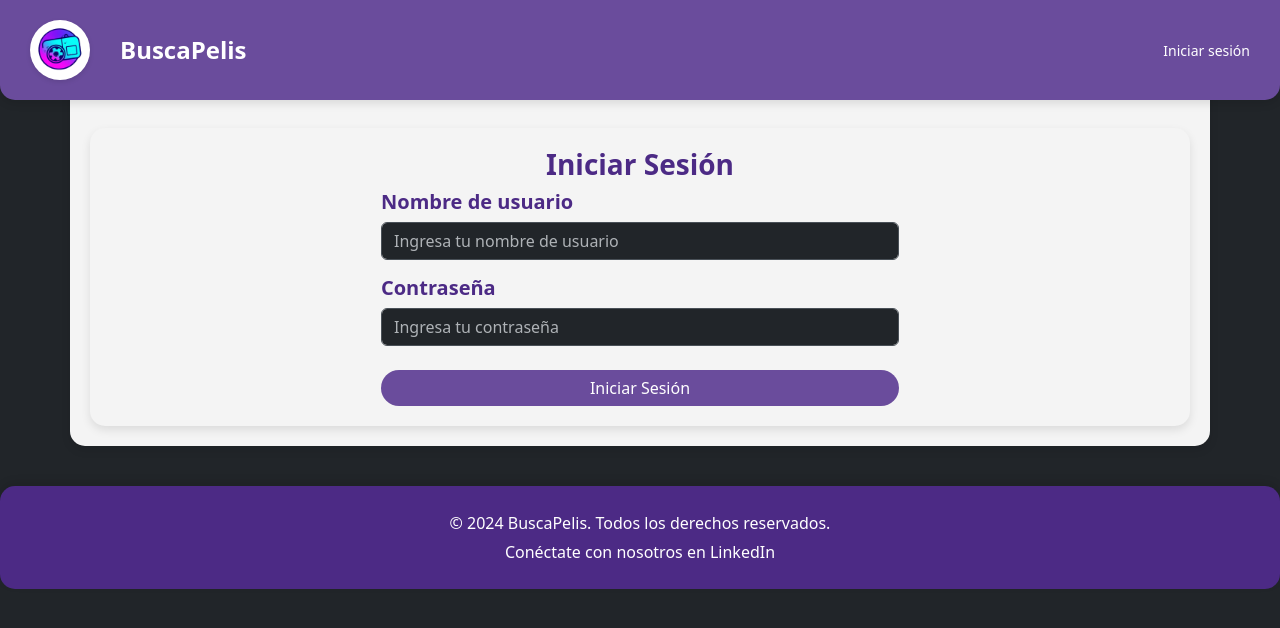
After one commit to Chicoto/AsistentePeliculas, a Flask app: page /login in a window 1280 px wide. The commit adds this page. Shown: the top 628 px of the page. Run offline with Flask 3, Linux system fonts and the light colour scheme; some libraries are stand-ins or nearby versions.

Commit message:
avance con login y usuarios distintos

```diff
--- a/app.py
+++ b/app.py
@@ -3,6 +3,7 @@ from flask import (
     render_template,
     request,
     redirect,
+    session,
     url_for,
     flash,
 )
@@ -12,6 +13,7 @@ from flask_bootstrap import Bootstrap5
 from openai import OpenAI
 from dotenv import load_dotenv
 from db import db_config, db
+from decorators import login_required, redirect_if_logged_in
 from models import Message, User, Genre, UserGenre
 # from flask_migrate import Migrate
 
@@ -29,21 +31,15 @@ db_config(app)
 # migrate = Migrate(app, db)
 
 @app.route('/welcome')
+@login_required
 def welcome():
     return render_template('welcome.html')
 
-@app.route('/login')
-def login():
-    return render_template('login.html')  # Aquí deberías crear el formulario de inicio de sesión
-
-@app.route('/register')
-def register():
-    return render_template('register.html')  # Aquí deberías crear el formulario de registro
-
 
 @app.route('/')
+
 def index():
-    return redirect(url_for('welcome'))
+    return redirect(url_for('login'))
 
 
 # #route para las vistas
@@ -53,15 +49,16 @@ def index():
 
 
 @app.route('/chat', methods=['GET', 'POST'])
+@login_required
 def chat():
-    user_id = 1  # Asumimos que el ID del usuario es 1 (puedes cambiarlo según la lógica de autenticación)
+    user_id =session.get("user_id")  # Asumimos que el ID del usuario es 1 (puedes cambiarlo según la lógica de autenticación)
+    print("el user_id es", user_id)
 
     # Obtener géneros del usuario
     user = User.query.get(user_id)
     user_genres = user.get_genres()
 
-    mensajes = Message.get_all_messages()
-    print(len(mensajes))
+    mensajes = Message.get_messages_by_user(user_id)
     if len(mensajes) == 0:
         # Crear un mensaje predeterminado
         message = Message(
@@ -85,13 +82,6 @@ def chat():
     for genre in user_genres:
         misgeneros = misgeneros + str(genre.name) + ", "
 
-    print(misgeneros)
-
-    # preferences.append({
-    #     'mensaje': request.form.get('message'),
-    #     'titulo': 'Enviar'
-    # })
-
     preferences.append({
         'mensaje': f'Recomiéndame una película que sea muy rara de ver, no conocida pero memorable, que sea de los generos {misgeneros}',
         'titulo': 'Sorpréndeme!'
@@ -111,7 +101,7 @@ def chat():
         intents[genre_name] = f'Recomiéndame una película de {genre_name}'
 
     if request.method == 'GET':
-        return render_template('chat.html', messages=Message.get_all_messages(), preferences=preferences)
+        return render_template('chat.html', messages=Message.get_messages_by_user(user_id), preferences=preferences)
 
     intent = request.form.get('intent')
 
@@ -128,7 +118,7 @@ def chat():
             "content": "Eres un chatbot que recomienda películas, te llamas 'BuscaPelis'. Tu rol es responder recomendaciones de manera breve y concisa. No repitas recomendaciones de películas.",
         }]
 
-        for message in Message.get_all_messages():
+        for message in Message.get_messages_by_user(user_id):
             messages_for_llm.append({
                 "role": message.author,
                 "content": message.content,
@@ -137,20 +127,21 @@ def chat():
         chat_completion = client.chat.completions.create(
             messages=messages_for_llm,
             model="gpt-4o",
-            temperature=1.5
+            temperature=1.2
         )
 
         model_recommendation = chat_completion.choices[0].message.content
         db.session.add(Message(content=model_recommendation, author="assistant", user_id=user_id))
         db.session.commit()
 
-        messages = Message.get_all_messages()
+        messages = Message.get_messages_by_user(user_id)
         return render_template('chat.html', messages=messages, preferences=preferences)
 
 
 @app.route('/configuration', methods=['GET', 'POST'])
-def configurations():
-    user = User.query.get(1)  # Usamos user_id = 1 como ejemplo
+def configuration():
+    user_id = session.get("user_id")
+    user = User.query.get(user_id)  # Usamos user_id = 1 como ejemplo
     all_genres = Genre.query.all()
 
     # Obtener géneros actuales del usuario
@@ -181,61 +172,48 @@ def configurations():
             db.session.commit()
             flash('Preferencias actualizadas correctamente', 'success')
 
-        return redirect(url_for('configurations'))  # Redirigir para recargar la página con los datos actualizados
+        return redirect(url_for('configuration'))  # Redirigir para recargar la página con los datos actualizados
 
     return render_template('configuration.html', user=user, all_genres=all_genres, user_genres=user_genres)
 
-# def chat():
 
-#     # Lista de preferencias
-#     preferences = [
-#         {'mensaje': 'Recomiéndame una película que sea muy rara de ver, no conocida pero memorable', 'titulo': 'Sorpréndeme!'},
-#         {'mensaje': 'Recomiéndame una película de terror', 'titulo': 'Terror'},
-#         {'mensaje': 'Recomiéndame una película de acción', 'titulo': 'Acción'},
-#         {'mensaje': 'Recomiéndame una película de comedia', 'titulo': 'Comedia'}
-#     ]
+@app.route("/login", methods=["GET", "POST"])
+def login():
+    # Si el usuario ya está autenticado, lo redirigimos al chat o dashboard
+    if "user_id" in session:
+        return redirect(url_for("welcome"))  # O redirige a la página deseada (chat, dashboard, etc.)
 
-#     if request.method == 'GET':
-#         return render_template('chat.html', messages = Message.get_all_messages(), preferences = preferences)
+    # Si la solicitud es un POST (enviar formulario)
+    if request.method == "POST":
+        username = request.form.get("username")
+        password = request.form.get("password")
 
-#     intent = request.form.get('intent')
+        # Busca al usuario en la base de datos por su username
+        user = User.query.filter_by(username=username).first()
 
-#     print(intent)
-#     intents = {
-#         'Sorpréndeme!': 'Recomiéndame una película que sea muy rara de ver, no conocida pero memorable',
-#         'Terror': 'Recomiéndame una película de terror',
-#         'Acción': 'Recomiéndame una película de acción',
-#         'Comedia': 'Recomiéndame una película de comedia',
-#         'Enviar': request.form.get('message')
-#     }
+        # Verifica que el usuario exista y que la contraseña coincida
+        if user and user.password == password:
+            session["user_id"] = user.id  # Guarda el ID del usuario en la sesión
+            flash("Inicio de sesión exitoso", "success")
+            return redirect(url_for("welcome"))  # Redirige a la página protegida (chat o dashboard)
+        else:
+            flash("Credenciales incorrectas", "danger")
+            return redirect(url_for("login"))  # Redirige nuevamente al login si las credenciales son incorrectas
 
-#     if intent in intents:
-#         user_message = intents[intent]
+    # Si es una solicitud GET, simplemente renderiza la página de login
+    return render_template("login.html")
 
-#         # Guardar nuevo mensaje en la BD
-#         db.session.add(Message(content=user_message, author="user", user_id = 1))
-#         db.session.commit()
 
-#         messages_for_llm = [{
-#             "role": "system",
-#             "content": "Eres un chatbot que recomienda películas, te llamas 'BuscaPelis'. Tu rol es responder recomendaciones de manera breve y concisa. No repitas recomendaciones.",
-#         }]
 
-#         for message in Message.get_all_messages():
-#             messages_for_llm.append({
-#                 "role": message.author,
-#                 "content": message.content,
-#             })
+@app.route("/logout")
+def logout():
+    session.pop("user_id", None)
+    flash("Has cerrado sesión.", "info")
+    return redirect(url_for("login"))
 
-#         chat_completion = client.chat.completions.create(
-#             messages=messages_for_llm,
-#             model="gpt-4o",
-#             temperature=1
-#         )
+def is_authenticated():
+    return "user_id" in session
 
-#         model_recommendation = chat_completion.choices[0].message.content
-#         db.session.add(Message(content=model_recommendation, author="assistant", user_id = 1))
-#         db.session.commit()
-
-#         messages = Message.get_all_messages()
-#         return render_template('chat.html', messages=messages, preferences=preferences)
+@app.context_processor
+def inject_user():
+    return {"is_authenticated": is_authenticated}
--- a/models.py
+++ b/models.py
@@ -48,6 +48,10 @@ class User(db.Model):
     genres = db.relationship('Genre', secondary='user_genres', backref='users', lazy='dynamic')  # Relación many-to-many con Genre
     messages = db.relationship('Message', back_populates='user', lazy=True)  # Relación con los mensajes
 
+    def __init__(self, username, password):
+        self.username = username
+        self.password = password
+
     def get_genres(self):
         return self.genres.all()
 
--- a/templates/base.html
+++ b/templates/base.html
@@ -236,6 +236,7 @@
                     font-weight: bold;
                 }
             </style>
+
         {% endblock %}
         <title>{% block title %}BuscaPelis{% endblock %}</title>
         {% endblock %}
@@ -244,18 +245,25 @@
         <!-- Header -->
         <header>
             <div class="d-flex align-items-center">
-                <!-- Icono del logo (vacío por ahora) -->
+                <!-- Icono del logo -->
                 <img class="bg-white" src="{{ url_for('static', filename='logoia.png') }}" alt="logo ia" style="width: 60px; height: 60px; border-radius: 100%;">
                 <a href="/" id="home-link" style="color: white; text-decoration: none; font-size: 24px; font-weight: bold;">BuscaPelis</a>
             </div>
-            <!-- Enlace para la actualización de datos -->
-            <!-- <a href="/configuration" id="update-data">Editar Perfíl</a> -->
+
             <!-- Menú principal (visible en escritorio) -->
             <nav class="d-none d-md-flex">
-                <a href="/chat" id="go-to-chat" style="color: white; text-decoration: none;">Ir al Chat</a>
-                <a href="/configuration" id="update-data" style="color: white; text-decoration: none; margin-right: 20px;">Editar Perfíl</a>
+                {% if is_authenticated() %}
+                    <!-- Mostrar solo si el usuario está autenticado -->
+                    <a href="{{ url_for('chat') }}" id="go-to-chat" style="color: white; text-decoration: none;">Ir al Chat</a>
+                    <a href="{{ url_for('configuration') }}" id="update-data" style="color: white; text-decoration: none; margin-right: 20px;">Editar Perfil</a>
+                    <a href="{{ url_for('logout') }}" id="logout" style="color: white; text-decoration: none;">Cerrar sesión</a>
+                {% else %}
+                    <!-- Mostrar solo si el usuario NO está autenticado -->
+                    <a href="{{ url_for('login') }}" id="login" style="color: white; text-decoration: none;">Iniciar sesión</a>
+                {% endif %}
             </nav>
         </header>
+
 
         <!-- Contenido de la página -->
         <div class="container">
--- /dev/null
+++ b/templates/login.html
@@ -0,0 +1,52 @@
+{% extends "base.html" %}
+
+{% block content %}
+<div class="container mt-5">
+    <div class="row justify-content-center">
+        <div class="col-md-6">
+            <h2 class="text-center">Iniciar Sesión</h2>
+            <form action="{{ url_for('login') }}" method="POST">
+                <!-- Campo para el nombre de usuario -->
+                <div class="form-group">
+                    <h5>Nombre de usuario</h5>
+                    <input
+                        type="text"
+                        class="form-control"
+                        id="username"
+                        name="username"
+                        placeholder="Ingresa tu nombre de usuario"
+                        required
+                    >
+                </div>
+                <!-- Campo para la contraseña -->
+                <div class="form-group mt-3">
+                    <h5>Contraseña</h5>
+                    <input
+                        type="password"
+                        class="form-control"
+                        id="password"
+                        name="password"
+                        placeholder="Ingresa tu contraseña"
+                        required
+                    >
+                </div>
+                <!-- Botón para enviar -->
+                <div class="form-group mt-4">
+                    <button type="submit" class="btn btn-primary w-100">Iniciar Sesión</button>
+                </div>
+            </form>
+
+            <!-- Alerta si el login falla -->
+            {% with messages = get_flashed_messages(with_categories=true) %}
+            {% if messages %}
+                <div class="alert alert-danger mt-3" role="alert">
+                    {% for category, message in messages %}
+                        {{ message }}
+                    {% endfor %}
+                </div>
+            {% endif %}
+            {% endwith %}
+        </div>
+    </div>
+</div>
+{% endblock %}
```
Also changed, not shown: decorators.py (added, +19 -0 lines).
